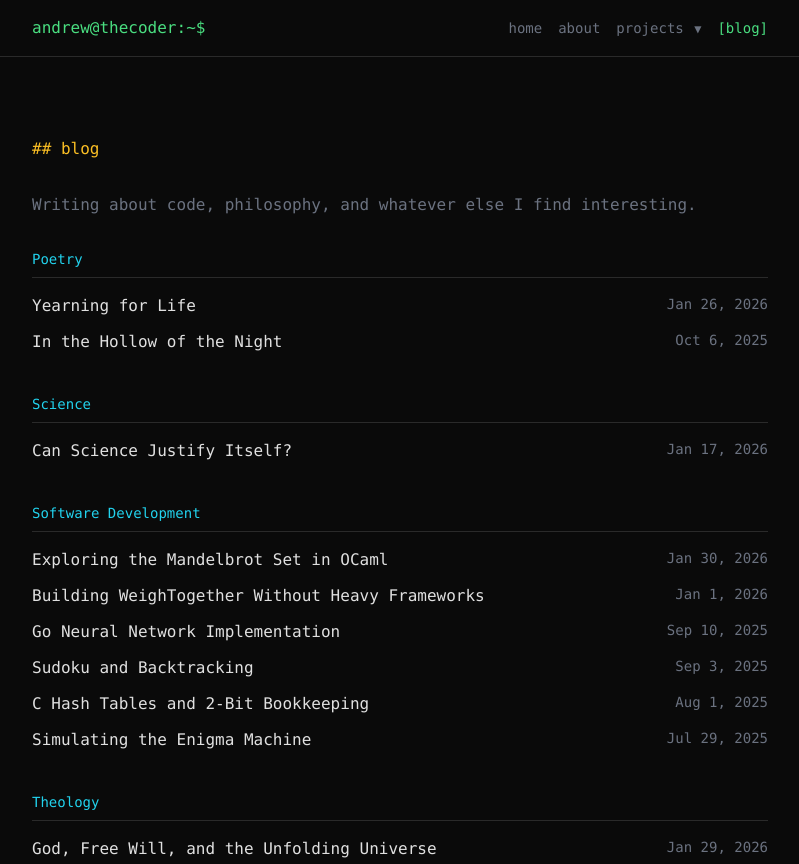
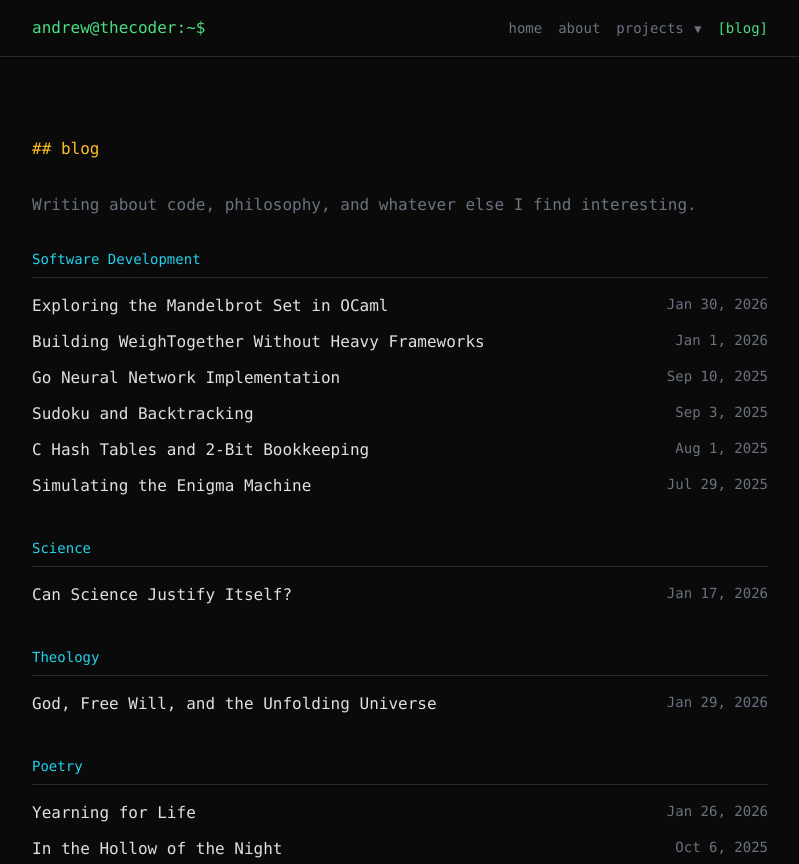
Before and after one commit to andrewthecodertx/andrewthecoder.com, an Astro site: page /blog in a window 1280 px wide. Shown: the top 864 px of the page, without its empty margins (240-1039 px from the left). Built offline with nearby package versions, Linux system fonts and the light colour scheme; Astro itself is replaced by a stand-in of ours; some packages are replaced by stand-ins of ours.

Commit message:
order blog categories

```diff
--- a/src/pages/blog/index.astro
+++ b/src/pages/blog/index.astro
@@ -28,7 +28,19 @@ const postsByCategory = allPosts.reduce((acc, post) => {
   return acc;
 }, {} as Record<string, typeof allPosts>);
 
-const categories = Object.keys(postsByCategory).sort();
+const categoryOrder: Record<string, number> = {
+  'Software Development': 1,
+  'Science': 2,
+  'Theology': 3,
+  'Poetry': 4,
+};
+
+const categories = Object.keys(postsByCategory).sort((a, b) => {
+  const orderA = categoryOrder[a] ?? 999;
+  const orderB = categoryOrder[b] ?? 999;
+  if (orderA !== orderB) return orderA - orderB;
+  return a.localeCompare(b);
+});
 ---
 
 <BaseLayout title={title} description={description} permalink={permalink} current="blog">
```
